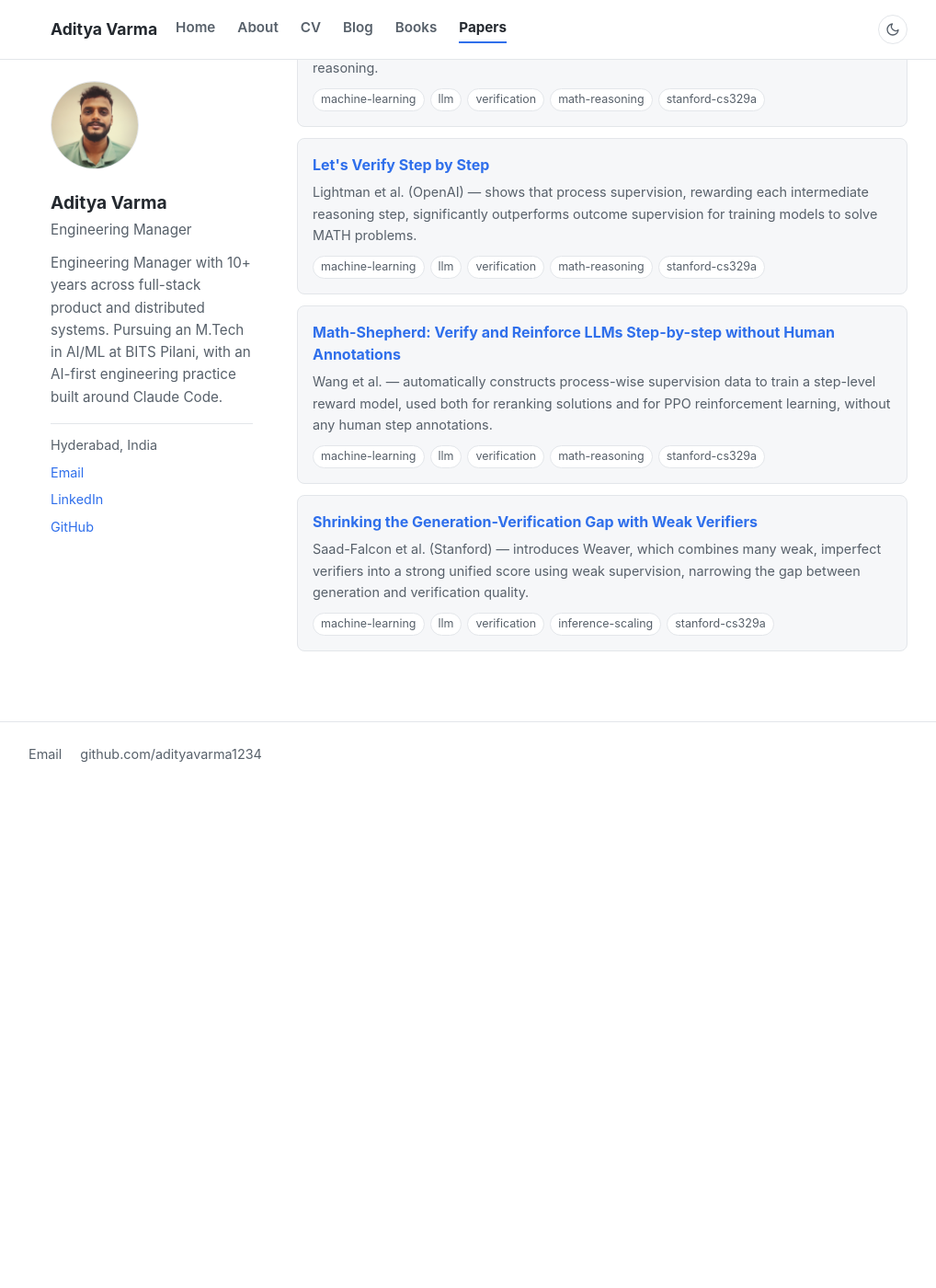
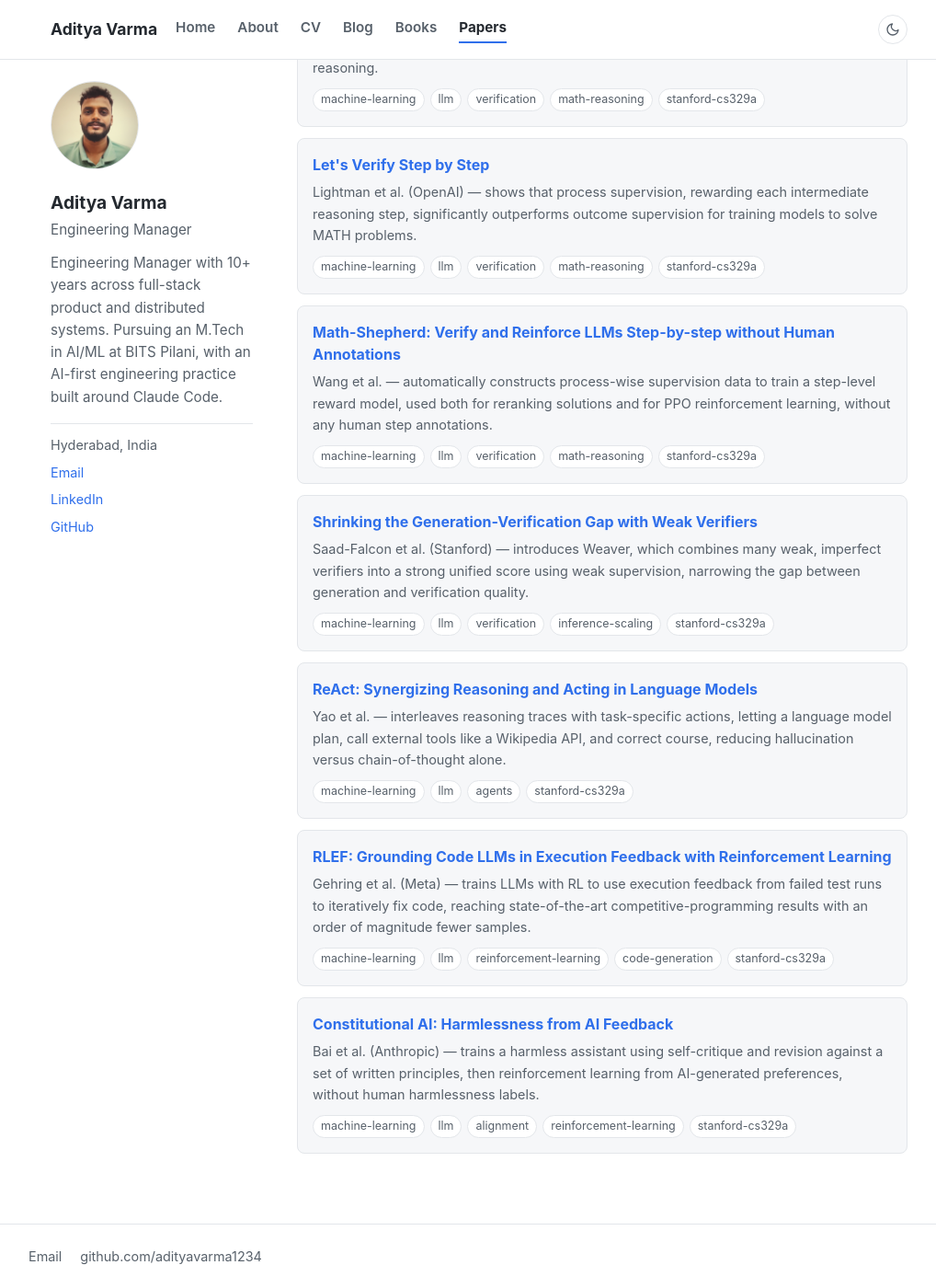
Before and after one commit to adityavarma1234/adityavarma1234.github.io, a Jekyll site: the page built from papers/index.html, in a window 1280 px wide and 1400 px high, scrolled down 2869 px. Shown: the whole window at 92% size, without its empty margins (119-1137 px from the left). Built offline with Jekyll 4.4.1, drawn with Linux system fonts in a browser that asks for light colours; before the commit the page ends 3723 px from its top, so only the background shows below that; some of the changed text lies outside the part shown.

Commit message:
Add ReAct, RLEF, and Constitutional AI papers to recommended reading
Adds Yao et al. 2022 ReAct (2210.03629), Gehring et al. 2024 RLEF
(2410.02089), and Bai et al. 2022 Constitutional AI (2212.08073),
all tagged stanford-cs329a.

```diff
--- a/papers/index.html
+++ b/papers/index.html
@@ -189,6 +189,38 @@ title: Research Papers
         <li class="paper-tag">stanford-cs329a</li>
       </ul>
     </li>
+    <li class="paper-card" data-tags="machine-learning, llm, agents, stanford-cs329a">
+      <h3 class="paper-title"><a href="https://arxiv.org/abs/2210.03629" target="_blank" rel="noopener">ReAct: Synergizing Reasoning and Acting in Language Models</a></h3>
+      <p class="paper-meta">Yao et al. &mdash; interleaves reasoning traces with task-specific actions, letting a language model plan, call external tools like a Wikipedia API, and correct course, reducing hallucination versus chain-of-thought alone.</p>
+      <ul class="paper-tags">
+        <li class="paper-tag">machine-learning</li>
+        <li class="paper-tag">llm</li>
+        <li class="paper-tag">agents</li>
+        <li class="paper-tag">stanford-cs329a</li>
+      </ul>
+    </li>
+    <li class="paper-card" data-tags="machine-learning, llm, reinforcement-learning, code-generation, stanford-cs329a">
+      <h3 class="paper-title"><a href="https://arxiv.org/abs/2410.02089" target="_blank" rel="noopener">RLEF: Grounding Code LLMs in Execution Feedback with Reinforcement Learning</a></h3>
+      <p class="paper-meta">Gehring et al. (Meta) &mdash; trains LLMs with RL to use execution feedback from failed test runs to iteratively fix code, reaching state-of-the-art competitive-programming results with an order of magnitude fewer samples.</p>
+      <ul class="paper-tags">
+        <li class="paper-tag">machine-learning</li>
+        <li class="paper-tag">llm</li>
+        <li class="paper-tag">reinforcement-learning</li>
+        <li class="paper-tag">code-generation</li>
+        <li class="paper-tag">stanford-cs329a</li>
+      </ul>
+    </li>
+    <li class="paper-card" data-tags="machine-learning, llm, alignment, reinforcement-learning, stanford-cs329a">
+      <h3 class="paper-title"><a href="https://arxiv.org/abs/2212.08073" target="_blank" rel="noopener">Constitutional AI: Harmlessness from AI Feedback</a></h3>
+      <p class="paper-meta">Bai et al. (Anthropic) &mdash; trains a harmless assistant using self-critique and revision against a set of written principles, then reinforcement learning from AI-generated preferences, without human harmlessness labels.</p>
+      <ul class="paper-tags">
+        <li class="paper-tag">machine-learning</li>
+        <li class="paper-tag">llm</li>
+        <li class="paper-tag">alignment</li>
+        <li class="paper-tag">reinforcement-learning</li>
+        <li class="paper-tag">stanford-cs329a</li>
+      </ul>
+    </li>
   </ul>
 </section>
 
```
